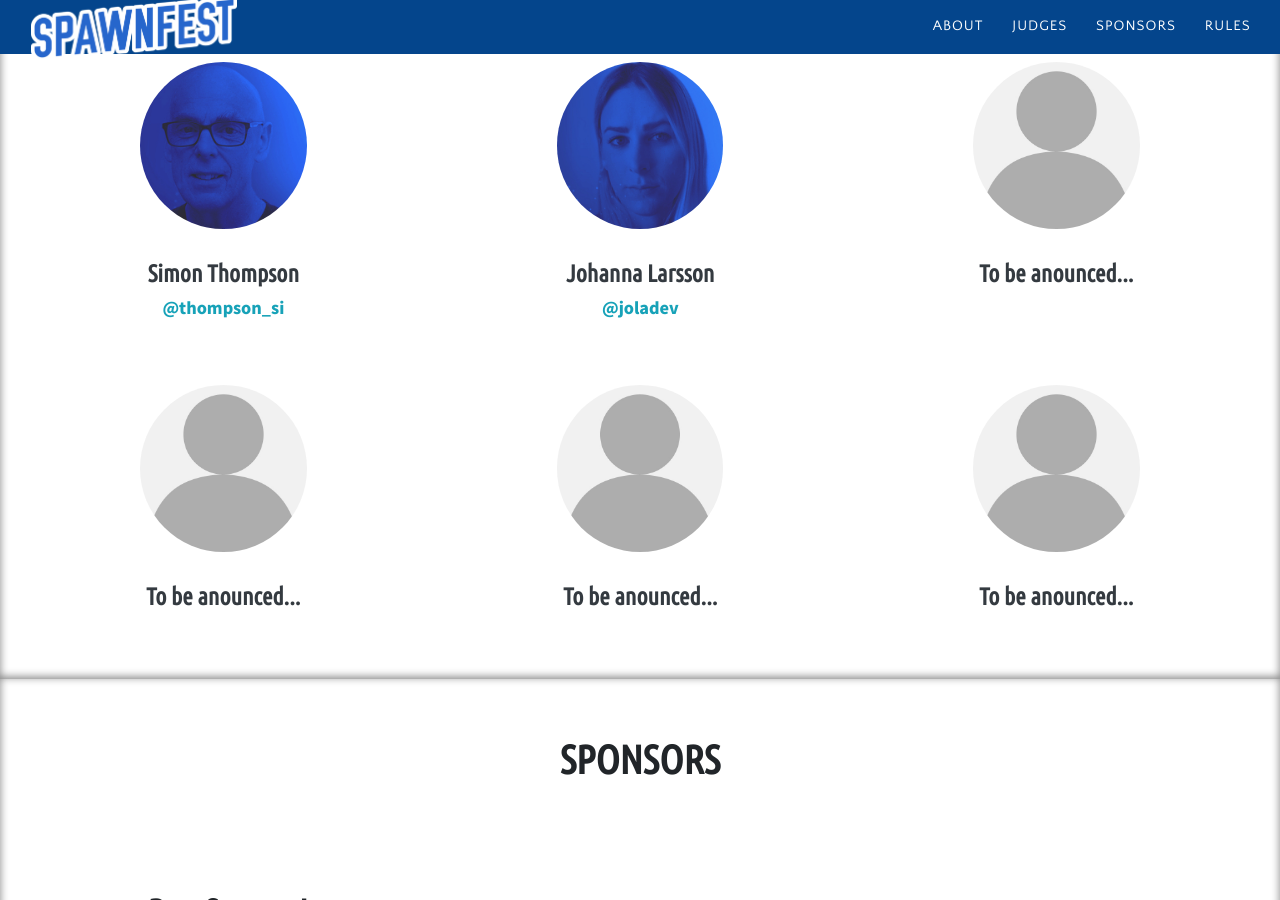
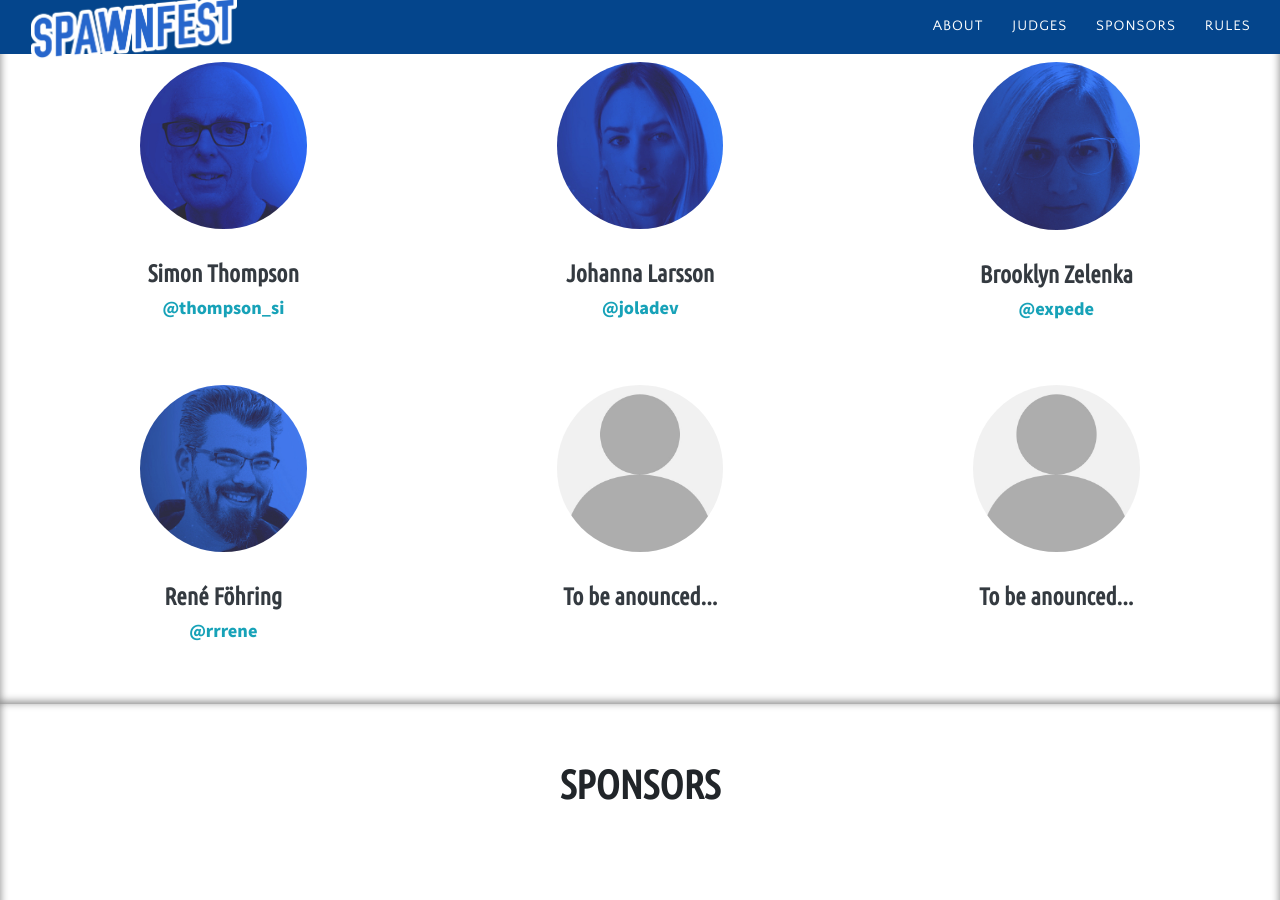
Before and after one commit to spawnfest/spawnfest.github.io, a Jekyll site: the page built from index.html, in a window 1280 px wide and 900 px high, scrolled down 1564 px. Built offline with Jekyll 4.4.1, drawn with Linux system fonts in a browser that asks for light colours; nearby versions of some CDN libraries; some web fonts are replaced; comment, search, counter and statistics services are not loaded.

Commit message:
Adding 2 more judges

```diff
--- a/_config.yml
+++ b/_config.yml
@@ -72,14 +72,14 @@ judges:
     url:
     twitter: joladev
     image: judges_2020/Johanna.jpg
-  - name: To be anounced...
+  - name: Brooklyn Zelenka
     url:
-    twitter:
-    image: person-placeholder.jpg
-  - name: To be anounced...
+    twitter: expede
+    image: judges_2020/Brooklyn.jpg
+  - name: René Föhring
     url:
-    twitter:
-    image: person-placeholder.jpg
+    twitter: rrrene
+    image: judges_2020/Rene.jpg
   - name: To be anounced...
     url:
     twitter:
```
Also changed, not shown: img/judges_2020/Brooklyn.jpg (added), img/judges_2020/Rene.jpg (added).
